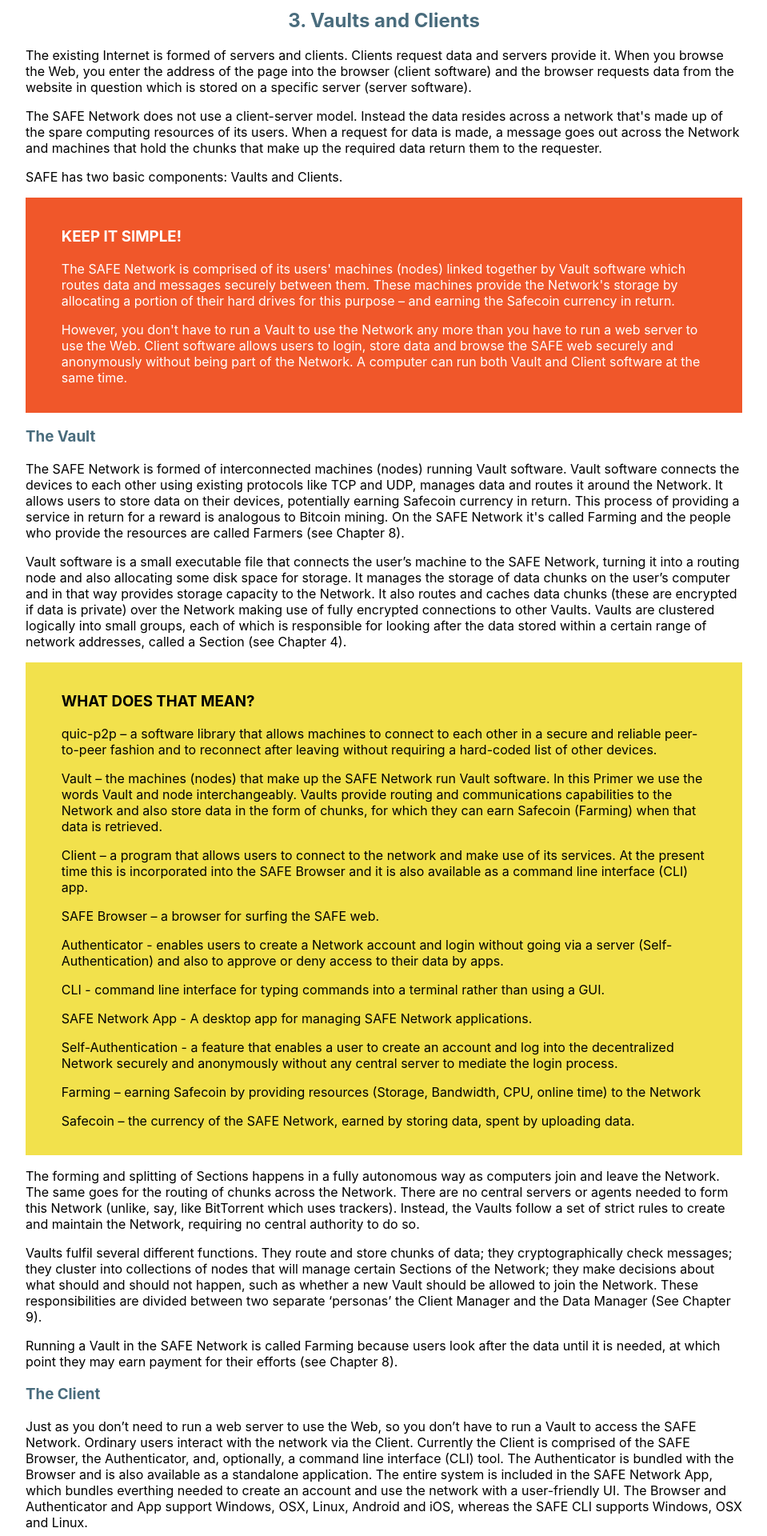
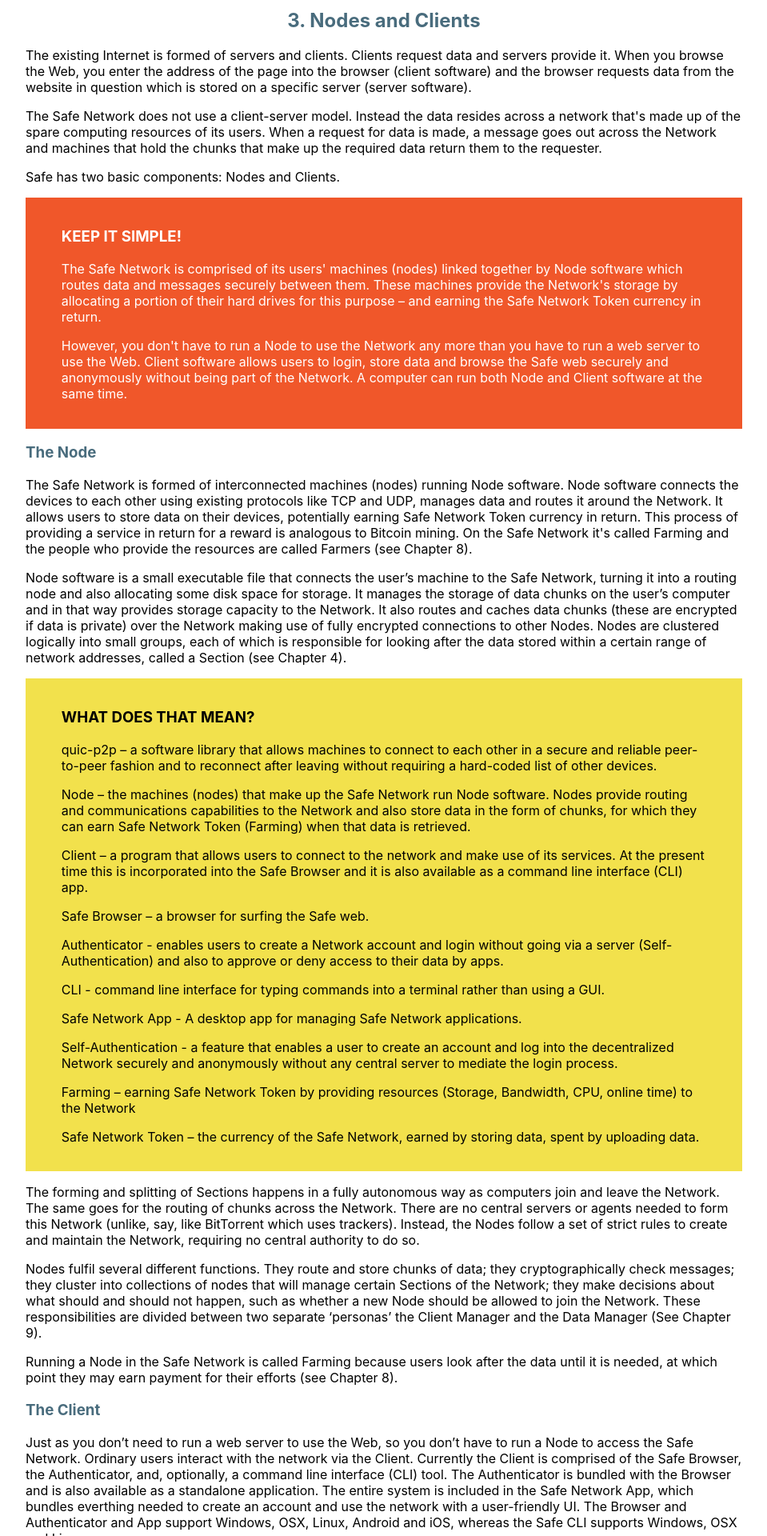
Before and after one commit to safenetwork/primer.safenetwork.org, a React (Create React App) app: page / in a window 1280 px wide. Shown: the part 5640-7560 px from the top of the page at 80% size, without its empty margins (160-1119 px from the left). Built offline with nearby package versions, Linux system fonts and the light colour scheme; the HTML template or start-up script is replaced by a standard one.

Commit message:
Update Chap3.js
Change SAFE to Safe, Vault to Node, Safecoin to Safe Network Token

```diff
--- a/src/pages/Chap3.js
+++ b/src/pages/Chap3.js
@@ -8,68 +8,68 @@ const component = () => (
     <div className='chapter'>
 
 
-        <h2 id='ch3'>3. Vaults and Clients</h2>
+        <h2 id='ch3'>3. Nodes and Clients</h2>
 
 
 
         <p>The existing Internet is formed of servers and clients. Clients request data and servers provide it. When you browse the Web, you enter the address of the page into the browser (client software) and the browser requests data from the website in question which is stored on a specific server (server software).</p>
 
-        <p>The SAFE Network does not use a client-server model. Instead the data resides across a network that's made up of the spare computing resources of its users. When a request for data is made, a message goes out across the Network and machines that hold the chunks that make up the required data return them to the requester.</p>
+        <p>The Safe Network does not use a client-server model. Instead the data resides across a network that's made up of the spare computing resources of its users. When a request for data is made, a message goes out across the Network and machines that hold the chunks that make up the required data return them to the requester.</p>
 
-        <p>SAFE has two basic components: Vaults and Clients.</p>
+        <p>Safe has two basic components: Nodes and Clients.</p>
 
         <div className="Keep-it-simple">
 
         <h3>Keep it simple!</h3>
 
-            <p>The SAFE Network is comprised of its users' machines (nodes) linked together by Vault software which routes data and messages securely between them. These machines provide the Network's storage by allocating a portion of their hard drives for this purpose &ndash; and earning the Safecoin currency in return.</p>
-            <p>However, you don't have to run a Vault to use the Network any more than you have to run a web server to use the Web. Client software allows users to login, store data and browse the SAFE web securely and anonymously without being part of the Network. A computer can run both Vault and Client software at the same time.&nbsp;&nbsp; </p>
+            <p>The Safe Network is comprised of its users' machines (nodes) linked together by Node software which routes data and messages securely between them. These machines provide the Network's storage by allocating a portion of their hard drives for this purpose &ndash; and earning the Safe Network Token currency in return.</p>
+            <p>However, you don't have to run a Node to use the Network any more than you have to run a web server to use the Web. Client software allows users to login, store data and browse the Safe web securely and anonymously without being part of the Network. A computer can run both Node and Client software at the same time.&nbsp;&nbsp; </p>
         </div>
 
 
 
-        <h3>The Vault</h3>
+        <h3>The Node</h3>
 
-        <p>The SAFE Network is formed of interconnected machines (nodes) running Vault software. Vault software connects the devices to each other using existing protocols like TCP and UDP, manages data and routes it around the Network. It allows users to store data on their devices, potentially earning Safecoin currency in return. This process of providing a service in return for a reward is analogous to Bitcoin mining. On the SAFE Network it's called Farming and the people who provide the resources are called Farmers (see Chapter 8).</p>
+        <p>The Safe Network is formed of interconnected machines (nodes) running Node software. Node software connects the devices to each other using existing protocols like TCP and UDP, manages data and routes it around the Network. It allows users to store data on their devices, potentially earning Safe Network Token currency in return. This process of providing a service in return for a reward is analogous to Bitcoin mining. On the Safe Network it's called Farming and the people who provide the resources are called Farmers (see Chapter 8).</p>
 
-        <p>Vault software is a small executable file that connects the user&rsquo;s machine to the SAFE Network, turning it into a routing node and also allocating some disk space for storage. It manages the storage of data chunks on the user&rsquo;s computer and in that way provides storage capacity to the Network. It also routes and caches data chunks (these are encrypted if data is private) over the Network making use of fully encrypted connections to other Vaults. Vaults are clustered logically into small groups, each of which is responsible for looking after the data stored within a certain range of network addresses, called a Section (see Chapter 4).</p>
+        <p>Node software is a small executable file that connects the user&rsquo;s machine to the Safe Network, turning it into a routing node and also allocating some disk space for storage. It manages the storage of data chunks on the user&rsquo;s computer and in that way provides storage capacity to the Network. It also routes and caches data chunks (these are encrypted if data is private) over the Network making use of fully encrypted connections to other Nodes. Nodes are clustered logically into small groups, each of which is responsible for looking after the data stored within a certain range of network addresses, called a Section (see Chapter 4).</p>
 
         <div className="What-does-that-mean">
         <h3>What does that mean?</h3>
 
         <p>quic-p2p &ndash; a software library that allows machines to connect to each other in a secure and reliable peer-to-peer fashion and to reconnect after leaving without requiring a hard-coded list of other devices.</p>
 
-        <p>Vault &ndash; the machines (nodes) that make up the SAFE Network run Vault software. In this Primer we use the words Vault and node interchangeably. Vaults provide routing and communications capabilities to the Network and also store data in the form of chunks, for which they can earn Safecoin (Farming) when that data is retrieved.</p>
+        <p>Node &ndash; the machines (nodes) that make up the Safe Network run Node software. Nodes provide routing and communications capabilities to the Network and also store data in the form of chunks, for which they can earn Safe Network Token (Farming) when that data is retrieved.</p>
 
-        <p>Client &ndash; a program that allows users to connect to the network and make use of its services. At the present time this is incorporated into the SAFE Browser and it is also available as a command line interface (CLI) app.</p>
+        <p>Client &ndash; a program that allows users to connect to the network and make use of its services. At the present time this is incorporated into the Safe Browser and it is also available as a command line interface (CLI) app.</p>
 
-        <p>SAFE Browser &ndash; a browser for surfing the SAFE web.</p>
+        <p>Safe Browser &ndash; a browser for surfing the Safe web.</p>
 
             <p>Authenticator - enables users to create a Network account and login without going via a server (Self-Authentication) and also to approve or deny access to their data by apps.</p>
             <p>CLI - command line interface for typing commands into a terminal rather than using a GUI.</p>
-            <p>SAFE Network App - A desktop app for managing SAFE Network applications.</p>
+            <p>Safe Network App - A desktop app for managing Safe Network applications.</p>
 
         <p>Self-Authentication - a feature that enables a user to create an account and log into the decentralized Network securely and anonymously without any central server to mediate the login process.</p>
 
-        <p>Farming &ndash; earning Safecoin by providing resources (Storage, Bandwidth, CPU, online time) to the Network</p>
+        <p>Farming &ndash; earning Safe Network Token by providing resources (Storage, Bandwidth, CPU, online time) to the Network</p>
 
-        <p>Safecoin &ndash; the currency of the SAFE Network, earned by storing data, spent by uploading data.</p>
+        <p>Safe Network Token &ndash; the currency of the Safe Network, earned by storing data, spent by uploading data.</p>
 
         </div>
 
-        <p>The forming and splitting of Sections happens in a fully autonomous way as computers join and leave the Network. The same goes for the routing of chunks across the Network. There are no central servers or agents needed to form this Network (unlike, say, like BitTorrent which uses trackers). Instead, the Vaults follow a set of strict rules to create and maintain the Network, requiring no central authority to do so.</p>
+        <p>The forming and splitting of Sections happens in a fully autonomous way as computers join and leave the Network. The same goes for the routing of chunks across the Network. There are no central servers or agents needed to form this Network (unlike, say, like BitTorrent which uses trackers). Instead, the Nodes follow a set of strict rules to create and maintain the Network, requiring no central authority to do so.</p>
 
-        <p>Vaults fulfil several different functions. They route and store chunks of data; they cryptographically check messages; they cluster into collections of nodes that will manage certain Sections of the Network; they make decisions about what should and should not happen, such as whether a new Vault should be allowed to join the Network. These responsibilities are divided between two separate &lsquo;personas&rsquo; the Client Manager and the Data Manager (See Chapter 9).</p>
+        <p>Nodes fulfil several different functions. They route and store chunks of data; they cryptographically check messages; they cluster into collections of nodes that will manage certain Sections of the Network; they make decisions about what should and should not happen, such as whether a new Node should be allowed to join the Network. These responsibilities are divided between two separate &lsquo;personas&rsquo; the Client Manager and the Data Manager (See Chapter 9).</p>
 
-        <p>Running a Vault in the SAFE Network is called Farming because users look after the data until it is needed, at which point they may earn payment for their efforts (see Chapter 8).</p>
+        <p>Running a Node in the Safe Network is called Farming because users look after the data until it is needed, at which point they may earn payment for their efforts (see Chapter 8).</p>
 
         <h3>The Client</h3>
 
-        <p>Just as you don&rsquo;t need to run a web server to use the Web, so you don&rsquo;t have to run a Vault to access the SAFE Network. Ordinary users interact with the network via the Client. Currently the Client is comprised of the SAFE Browser, the Authenticator, and, optionally, a command line interface (CLI) tool. The Authenticator is bundled with the Browser and is also available as a standalone application. The entire system is included in the SAFE Network App, which bundles everthing needed to create an account and use the network with a user-friendly UI. The Browser and Authenticator and App support Windows, OSX, Linux, Android and iOS, whereas the SAFE CLI supports Windows, OSX and Linux.</p>
+        <p>Just as you don&rsquo;t need to run a web server to use the Web, so you don&rsquo;t have to run a Node to access the Safe Network. Ordinary users interact with the network via the Client. Currently the Client is comprised of the Safe Browser, the Authenticator, and, optionally, a command line interface (CLI) tool. The Authenticator is bundled with the Browser and is also available as a standalone application. The entire system is included in the Safe Network App, which bundles everthing needed to create an account and use the network with a user-friendly UI. The Browser and Authenticator and App support Windows, OSX, Linux, Android and iOS, whereas the Safe CLI supports Windows, OSX and Linux.</p>
 
-        <p>Self-Authentication is a key innovation of the Network. At no point does the Network ever store a user&rsquo;s password. Therefore, there is no chance of that password being attacked on the Network. Instead, the Authenticator allows a user to create an account and log into the decentralized network securely and anonymously without requiring any central server to mediate the login process, or any trusted third party to store and manage users&rsquo; credentials. With Self-Authentication, the user generates his or her own credentials which are stored on the SAFE Network in such a way that they are cryptographically obscured from all other parts of the Network.</p>
+        <p>Self-Authentication is a key innovation of the Network. At no point does the Network ever store a user&rsquo;s password. Therefore, there is no chance of that password being attacked on the Network. Instead, the Authenticator allows a user to create an account and log into the decentralized network securely and anonymously without requiring any central server to mediate the login process, or any trusted third party to store and manage users&rsquo; credentials. With Self-Authentication, the user generates his or her own credentials which are stored on the Safe Network in such a way that they are cryptographically obscured from all other parts of the Network.</p>
 
-        <p>Because users control their own data, Decentralized Applications (DApps) such as the SAFE Browser, require the user to authorize them to manipulate their data. For the user, the authorization process is simply a matter of clicking a button.</p>
+        <p>Because users control their own data, Decentralized Applications (DApps) such as the Safe Browser, require the user to authorize them to manipulate their data. For the user, the authorization process is simply a matter of clicking a button.</p>
 
         <div className="Full-width-pic" align="center">
 
@@ -78,18 +78,18 @@ const component = () => (
 
 
 
-        <p>Any user (even if they&rsquo;re not logged in) can request (GET) data from the network for free. For example, they can browse a safe:// site or download a publicly-posted song or movie for zero cost. It&rsquo;s only when the user wants to store (PUT) data onto the network that an account with Safecoin is needed.</p>
+        <p>Any user (even if they&rsquo;re not logged in) can request (GET) data from the network for free. For example, they can browse a safe:// site or download a publicly-posted song or movie for zero cost. It&rsquo;s only when the user wants to store (PUT) data onto the network that an account with Safe Network Token is needed.</p>
         <h3>Tell me more...</h3>
         <p><a href="http://www.enterprisenetworkingplanet.com/datacenter/datacenter-blog/on-the-verge-of-autonomous-networking.html">On the Verge of Autonomous Networking (Enterprise Networking Planet)</a></p>
         <p><a href="http://docs.maidsafe.net/Whitepapers/pdf/AutonomousNetwork.pdf">Autonomous Network (MaidSafe whitepaper)</a></p>
-        <p><a href="https://github.com/maidsafe/safe_vault">An Implementation of a SAFE Network Vault (Github)</a></p>
-        <p><a href="https://github.com/maidsafe/safe_client_libs">SAFE Client libraries (Github)</a></p>
-        <p><a href="https://github.com/maidsafe/safe-network-app">SAFE Network App (Github)</a></p>
-        <p><a href="https://github.com/maidsafe/safe_browser">SAFE Browser (Github)</a></p>
-		<p><a href="https://github.com/maidsafe/safe_browser">SAFE Mobile Browser (Github)</a></p>
-        <p><a href="https://github.com/maidsafe/safe-api/blob/master/safe-cli/README.md">SAFE CLI User Guide -  a CLI (Command Line Interface) for the SAFE Network (Github)</a></p>
-		<p><a href="https://github.com/maidsafe/safe_client_libs/tree/master/safe_authenticator">SAFE Authenticator library for interfacing with Authenticator frontend (Github)</a></p>
-		<p><a href="https://github.com/maidsafe/safe-authenticator-cli">SAFE Authenticator CLI(Github)</a></p>
+        <p><a href="https://github.com/maidsafe/safe_vault">An Implementation of a Safe Network Vault (Github)</a></p>
+        <p><a href="https://github.com/maidsafe/safe_client_libs">Safe Client libraries (Github)</a></p>
+        <p><a href="https://github.com/maidsafe/safe-network-app">Safe Network App (Github)</a></p>
+        <p><a href="https://github.com/maidsafe/safe_browser">Safe Browser (Github)</a></p>
+		<p><a href="https://github.com/maidsafe/safe_browser">Safe Mobile Browser (Github)</a></p>
+        <p><a href="https://github.com/maidsafe/safe-api/blob/master/safe-cli/README.md">Safe CLI User Guide -  a CLI (Command Line Interface) for the Safe Network (Github)</a></p>
+		<p><a href="https://github.com/maidsafe/safe_client_libs/tree/master/safe_authenticator">Safe Authenticator library for interfacing with Authenticator frontend (Github)</a></p>
+		<p><a href="https://github.com/maidsafe/safe-authenticator-cli">Safe Authenticator CLI(Github)</a></p>
 
 
     </div>
```
